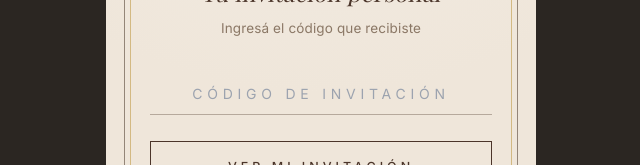
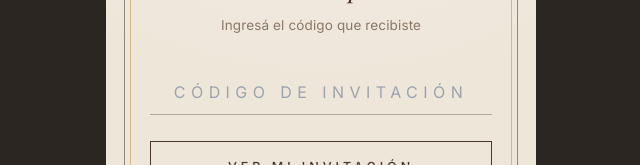
Before and after one commit to santiagva7/save-the-date-MS, a React (Vite) app: page / in a window 1280 px wide. Shown: the part 478-643 px from the top of the page, without its empty margins (319-959 px from the left). Built offline with nearby package versions, Linux system fonts and the light colour scheme; the HTML template or start-up script is replaced by a standard one; a web font is replaced by a local one.

Commit message:
fix: increase font size from 14 to 16 in RSVPDialog and Login components for better readability

```diff
--- a/src/components/RSVPDialog.tsx
+++ b/src/components/RSVPDialog.tsx
@@ -222,7 +222,7 @@ const RSVPDialog = () => {
                     style={{
                       width: "100%", background: "transparent", border: "none",
                       borderBottom: "1px solid rgba(75,53,42,.35)", padding: "9px 2px",
-                      fontFamily: "Inter, sans-serif", fontSize: 14, color: C.ink,
+                      fontFamily: "Inter, sans-serif", fontSize: 16, color: C.ink,
                       outline: "none", caretColor: C.glaucous, transition: "border-color .25s",
                     }}
                   />
--- a/src/components/shared.tsx
+++ b/src/components/shared.tsx
@@ -192,7 +192,7 @@ export const LineInput = forwardRef<HTMLInputElement, LineInputProps>(
             borderBottom: "1px solid rgba(75,53,42,.35)",
             padding: "9px 2px",
             fontFamily: "Inter, sans-serif",
-            fontSize: 14,
+            fontSize: 16,
             color: C.ink,
             outline: "none",
             caretColor: C.glaucous,
--- a/src/pages/Login.tsx
+++ b/src/pages/Login.tsx
@@ -241,7 +241,7 @@ const Login = () => {
                 padding: "10px 4px",
                 textAlign: "center",
                 fontFamily: "Inter, sans-serif",
-                fontSize: 14,
+                fontSize: 16,
                 letterSpacing: "0.34em",
                 textTransform: "uppercase",
                 color: "#4B352A",
```
